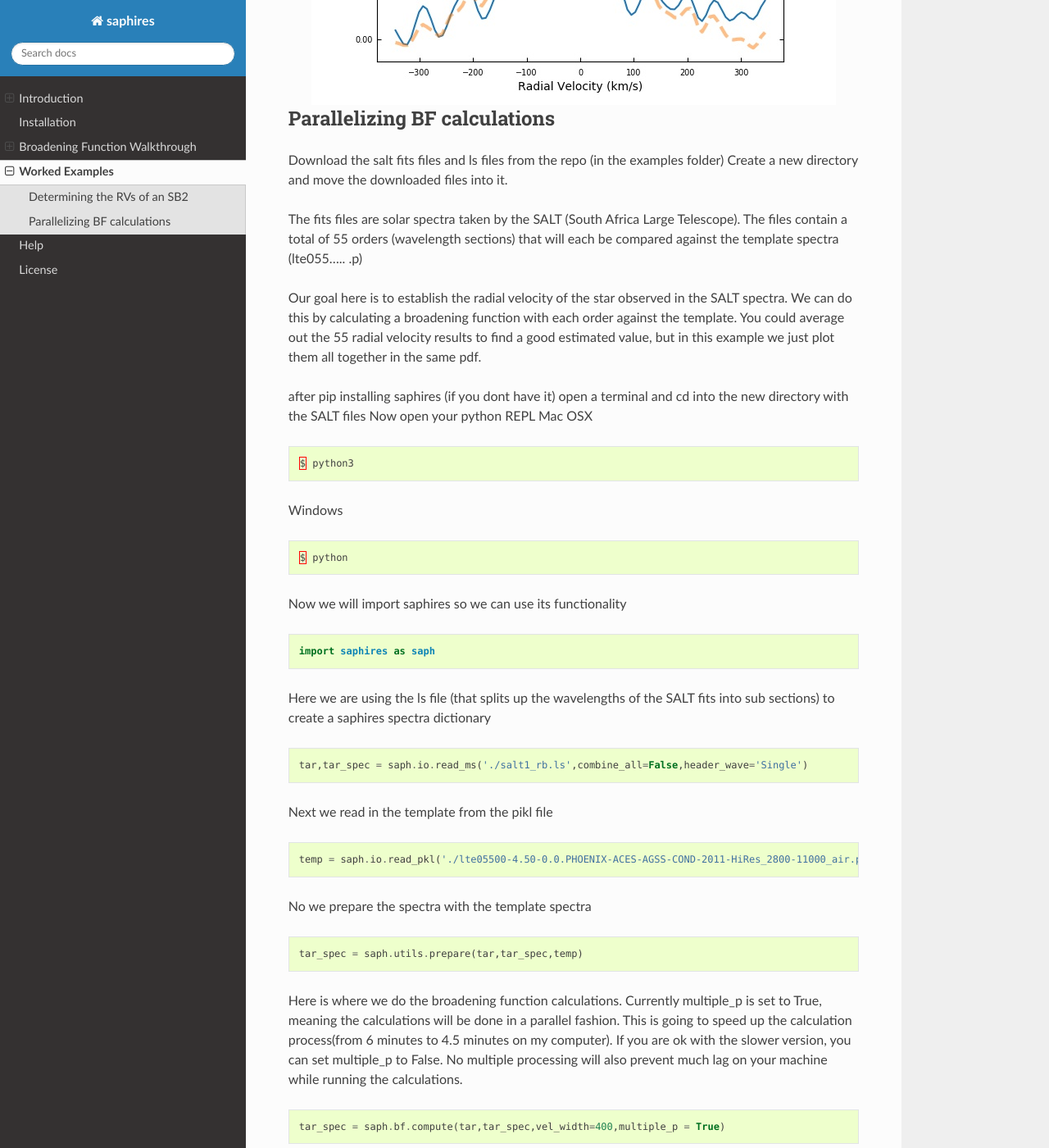
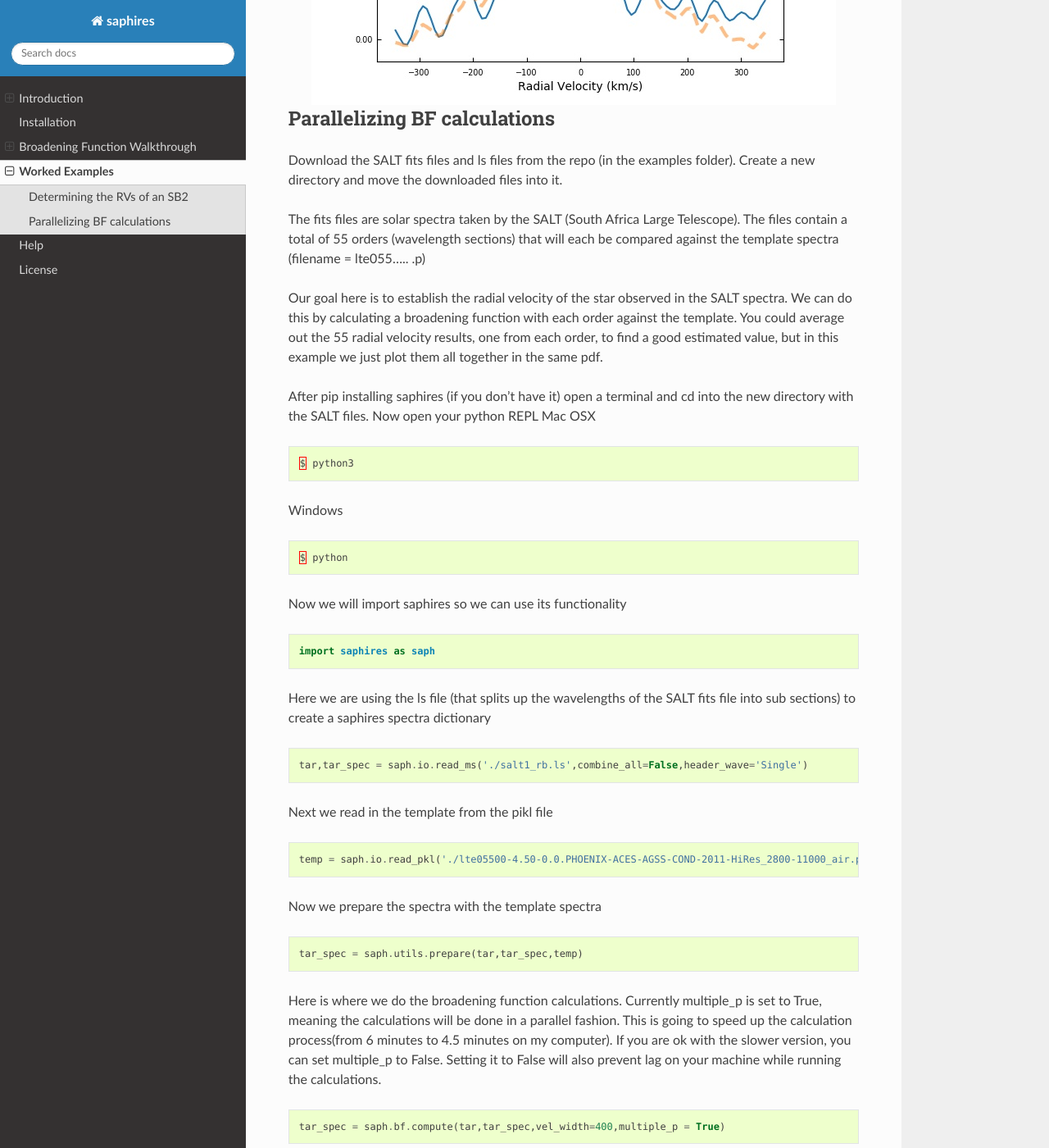
Before and after one commit to tofflemire/saphires, a Sphinx documentation site: the page built from docs/source/example.rst, in a window 1280 px wide and 1400 px high, scrolled down 3598 px. Shown: the whole window at 82% size. Built offline with Sphinx 7.4.7 and the Read the Docs theme 2.0.0, drawn with Linux system fonts in a browser that asks for light colours.

Commit message:
fixed typos in new worked example

```diff
--- a/docs/source/example.rst
+++ b/docs/source/example.rst
@@ -82,14 +82,14 @@ Parallelizing BF calculations
 =============================
 
 
-Download the salt fits files and ls files from the repo (in the examples folder)
+Download the SALT fits files and ls files from the repo (in the examples folder).
 Create a new directory and move the downloaded files into it.
 
-The fits files are solar spectra taken by the SALT (South Africa Large Telescope). The files contain a total of 55 orders (wavelength sections) that will each be compared against the template spectra (lte055..... .p)
+The fits files are solar spectra taken by the SALT (South Africa Large Telescope). The files contain a total of 55 orders (wavelength sections) that will each be compared against the template spectra (filename = lte055..... .p)
 
-Our goal here is to establish the radial velocity of the star observed in the SALT spectra. We can do this by calculating a broadening function with each order against the template. You could average out the 55 radial velocity results to find a good estimated value, but in this example we just plot them all together in the same pdf.
+Our goal here is to establish the radial velocity of the star observed in the SALT spectra. We can do this by calculating a broadening function with each order against the template. You could average out the 55 radial velocity results, one from each order, to find a good estimated value, but in this example we just plot them all together in the same pdf.
 
-after pip installing saphires (if you dont have it) open a terminal and cd into the new directory with the SALT files
+After pip installing saphires (if you don't have it) open a terminal and cd into the new directory with the SALT files.
 Now open your python REPL
 Mac OSX
 
@@ -108,7 +108,7 @@ Now we will import saphires so we can use its functionality
 
 	import saphires as saph
 
-Here we are using the ls file (that splits up the wavelengths of the SALT fits into sub sections) to create a saphires spectra dictionary
+Here we are using the ls file (that splits up the wavelengths of the SALT fits file into sub sections) to create a saphires spectra dictionary
 
 .. code-block:: python
 
@@ -120,13 +120,13 @@ Next we read in the template from the pikl file
 
 	temp = saph.io.read_pkl('./lte05500-4.50-0.0.PHOENIX-ACES-AGSS-COND-2011-HiRes_2800-11000_air.p',temp=True)
 
-No we prepare the spectra with the template spectra
+Now we prepare the spectra with the template spectra
 
 .. code-block:: python
 
 	tar_spec = saph.utils.prepare(tar,tar_spec,temp)
 
-Here is where we do the broadening function calculations. Currently multiple_p is set to True, meaning the calculations will be done in a parallel fashion. This is going to speed up the calculation process(from 6 minutes to 4.5 minutes on my computer). If you are ok with the slower version, you can set multiple_p to False. No multiple processing will also prevent much lag on your machine while running the calculations.
+Here is where we do the broadening function calculations. Currently multiple_p is set to True, meaning the calculations will be done in a parallel fashion. This is going to speed up the calculation process(from 6 minutes to 4.5 minutes on my computer). If you are ok with the slower version, you can set multiple_p to False. Setting it to False will also prevent lag on your machine while running the calculations.
 
 .. code-block:: python
 
```
